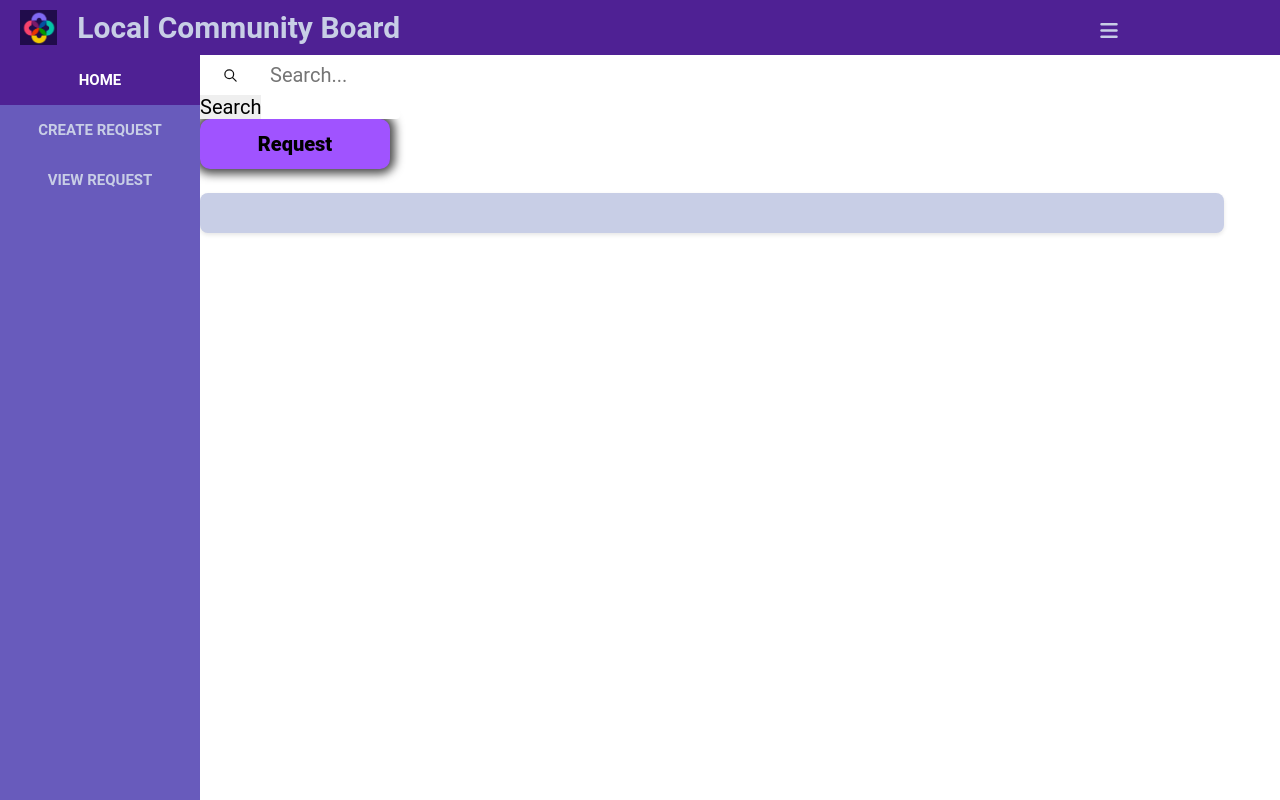
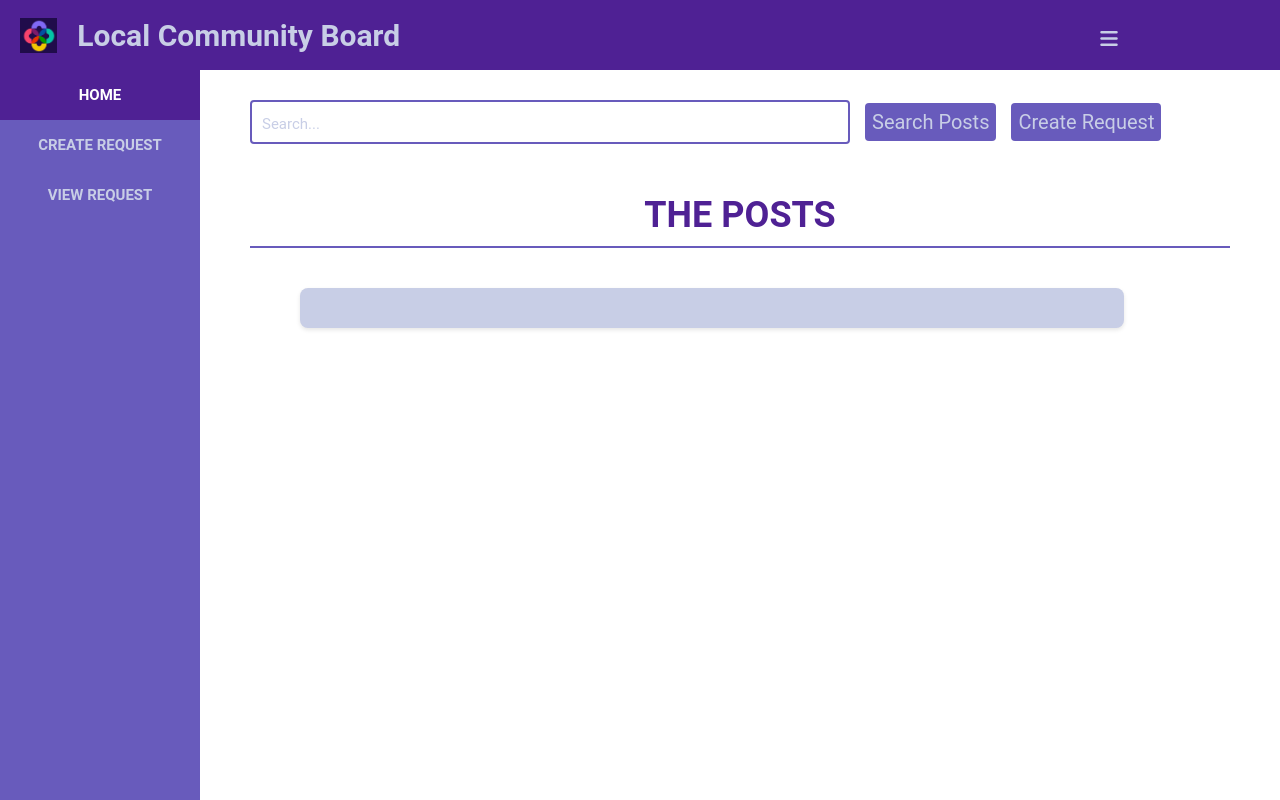
Before and after one commit to flappyfishhh/CITS5505-Web-Dev, a Flask app: page /index in a window 1280 px wide. Run offline with Flask 3, Linux system fonts and the light colour scheme; the visitor is signed in with stand-in values (Sample User, id 1); data that the repository does not hold is empty.

Commit message:
Code refactoring, updating the CSS

```diff
--- a/app/static/styling-css/common-elements-style.css
+++ b/app/static/styling-css/common-elements-style.css
@@ -25,6 +25,9 @@
     background:var(--elements-color);
     display:flex;
     align-items: center;
+    position: fixed;
+    width: 100%;
+    height:70px;
 }
 
 /* App Logo and application name in header styling */
@@ -93,7 +96,7 @@
     padding:7px;
     background-color: var(--main-color);
     color: var(--elements-color);
-    margin-top: 25px;
+    margin-top: 20px;
     border-radius: 4px;
     cursor: pointer;
     border: none;
@@ -111,6 +114,17 @@
 .profile-buttons a{
     font-size: 15px;
     font-weight: bold;
+}
+
+.profile-content{
+    display:flex;
+    align-items: center;
+}
+
+.profile-content img{
+    height:50px;
+    width:50px;
+    margin-left:35px;
 }
 
 .navigation-menu{
@@ -139,6 +153,7 @@
     height: 100%;
     position: fixed;
     border: black;
+    margin-top: 70px;
 }
 
 .sidebar a {
--- /dev/null
+++ b/app/static/styling-css/home-page.css
@@ -0,0 +1,150 @@
+.home-page{
+    padding-top:100px;
+    padding-left:250px;
+}
+
+.request-button,
+.search-button{
+    background-color: var(--base);
+    color: var(--main-color);
+    font-size: 20px;
+    margin-left: 15px;
+    padding:7px;
+    border: none;
+    text-align: center;
+    border-radius: 4px;
+}
+
+.request-button:hover,
+.search-button:hover{
+    background-color: var(--elements-color);
+    color: white;
+    line-height: 1.1;
+    cursor: pointer;
+}
+
+.top-options {
+    display: flex;
+    align-items: baseline;
+    flex-direction: row;
+}
+
+.top-options input {
+    border: 2px solid var(--base);
+    padding: 8px 10px;
+    border-radius: 4px;
+    width:600px;
+}
+
+.top-options input:hover {
+    border-color: var(--elements-color);
+}
+
+.top-options input::placeholder {
+    color:var(--main-color);
+    font-size: 15px;
+}
+
+.home-heading,
+.search-result-container h1 {
+    text-align: center;
+    color: var(--elements-color);
+    font-size: 36px;
+    margin-bottom: 40px;
+    text-transform: uppercase;
+    font-weight: bold;
+    border-bottom: 2px solid var(--base);
+    padding-bottom: 10px;
+    padding-top: 50px;
+    margin-top: 0;
+    margin-right:50px;
+}
+
+@media (max-width: 768px) {
+    .home-heading {
+        font-size: 28px;
+    }
+}
+
+#posts {
+    width: 80%;
+    margin: 0 50px;
+    padding: 20px;
+    background-color: var(--main-color);
+    border-radius: 8px;
+    box-shadow: 0 2px 4px rgba(0, 0, 0, 0.1);
+    margin-bottom:50px;
+}
+
+.post {
+    background-color: white;
+    border-radius: 4px;
+    padding: 15px;
+    margin-bottom: 20px;
+    box-shadow: 0 1px 3px rgba(0, 0, 0, 0.1);
+    transition: box-shadow 0.3s ease-in-out;
+}
+
+.author-details{
+    display:flex;
+    align-items: center;
+}
+
+.view-request-link a{
+    font-size: 15px;
+    color:var(--base);
+}
+
+.view-request-link a:hover{
+    font-size: 17px;
+    color:var(--elements-color);
+    font-weight: bold;
+}
+
+.post:hover {
+    box-shadow: 0 4px 8px rgba(0, 0, 0, 0.2);
+}
+
+.post h2 {
+    margin: 0;
+    color: var(--elements-color);
+    font-size: 24px;
+    font-weight: bold;
+}
+
+.post p {
+    color: #333;
+    line-height: 1.6;
+    margin-top: 10px;
+    font-size: 16px;
+}
+
+.post + .post {
+    border-top: var(--border);
+    padding-top: 20px;
+}
+
+.post img{
+    height:50px;
+    width:50px;
+    margin-right:10px;
+}
+
+@media (max-width: 768px) {
+    #posts {
+        width: 90%;
+    }
+
+    .post h2 {
+        font-size: 20px;
+    }
+
+    .post p {
+        font-size: 14px;
+    }
+}
+
+.search-result-container {
+    padding-top:100px;
+    padding-left:250px;
+}
--- a/app/static/styling-css/index-search-box.css
+++ b/app/static/styling-css/index-search-box.css
@@ -1,4 +1,4 @@
-
+/*
 
 .form {
     margin: 0 200px;
@@ -116,3 +116,4 @@
     transform: scale(1);
     transition: 0s;
   }
+   */
--- a/app/static/styling-css/posts.css
+++ /dev/null
@@ -1,72 +0,0 @@
-.content-container h1 {
-    text-align: center;
-    color: var(--elements-color);
-    font-size: 36px;
-    margin-bottom: 40px;
-    text-transform: uppercase;
-    font-weight: bold;
-    border-bottom: 2px solid var(--base);
-    padding-bottom: 10px;
-    margin-top: 0;
-}
-
-@media (max-width: 768px) {
-    .content-container h1 {
-        font-size: 28px;
-    }
-}
-
-#posts {
-    width: 80%;
-    margin: 0 200px;
-    padding: 20px;
-    background-color: var(--main-color);
-    border-radius: 8px;
-    box-shadow: 0 2px 4px rgba(0, 0, 0, 0.1);
-}
-
-.post {
-    background-color: white;
-    border-radius: 4px;
-    padding: 15px;
-    margin-bottom: 20px;
-    box-shadow: 0 1px 3px rgba(0, 0, 0, 0.1);
-    transition: box-shadow 0.3s ease-in-out;
-}
-
-.post:hover {
-    box-shadow: 0 4px 8px rgba(0, 0, 0, 0.2);
-}
-
-.post h2 {
-    margin: 0;
-    color: var(--elements-color);
-    font-size: 24px;
-    font-weight: bold;
-}
-
-.post p {
-    color: #333;
-    line-height: 1.6;
-    margin-top: 10px;
-    font-size: 16px;
-}
-
-.post + .post {
-    border-top: var(--border);
-    padding-top: 20px;
-}
-
-@media (max-width: 768px) {
-    #posts {
-        width: 90%;
-    }
-
-    .post h2 {
-        font-size: 20px;
-    }
-
-    .post p {
-        font-size: 14px;
-    }
-}
--- a/app/static/styling-css/request-button.css
+++ /dev/null
@@ -1,60 +0,0 @@
-.request-card {
-  margin: 0 200px;
-  width: 190px;
-  height: 50px;
-  background: rgb(160, 83, 255);
-  transition: all 0.4s;
-  border-radius: 10px;
-  box-shadow: 0px 0px 10px 5px rgba(0, 0, 0, 0.705);
-  font-size: 30px;
-  font-weight: 900;
-  display: flex;
-  justify-content: center;
-  align-items: center;
-  cursor: pointer;
-}
-
-.request-card:hover {
-  border-radius: 15px;
-  transform: scale(1.2);
-  box-shadow: 0px 0px 10px 5px rgba(0, 0, 0, 0.705);
-  background: rgb(127, 92, 255);
-}
-
-.button-content {
-  display: flex;
-  justify-content: center;
-  align-items: center;
-  position: relative;
-  width: 100%;
-  height: 100%;
-  transition: all 0.4s;
-}
-
-.button-content span {
-  display: block;
-  transition: all 0.4s;
-}
-
-.button-content .hidden-text {
-  opacity: 0;
-  transform: scale(0);
-  position: absolute;
-  left: 0;
-  top: 0;
-  width: 100%;
-  height: 100%;
-  display: flex;
-  justify-content: center;
-  align-items: center;
-}
-
-.card:hover .button-content span:first-child {
-  opacity: 0;
-  transform: scale(0);
-}
-
-.card:hover .button-content .hidden-text {
-  opacity: 1;
-  transform: scale(1);
-}
--- a/app/static/styling-css/search-result.css
+++ /dev/null
@@ -1,3 +0,0 @@
-.search-result-container {
-  margin: 0 200px;
-}
--- a/app/templates/base.html
+++ b/app/templates/base.html
@@ -36,17 +36,20 @@
       <nav class="navigation-menu">
         <div class="fa-solid fa-xmark" id="cancel-button"></div>
         <div class="profile-content">
-          <h3>{{ current_user.user_name }}</h3>
+          <div><h3>{{ current_user.user_name }}</h3></div>
+          <div><img
+            src="/static/user-account-image/{{current_user.avatar_filename}}"
+            alt="User Avatar"
+            /></div>
+        </div>
           <!-- user id is too personal too display -->
           <!-- <p>User Id</p>  -->
-          <img
+          <!-- <div></div><img
             src="/static/user-account-image/{{current_user.avatar_filename}}"
-            height="50"
-            width="50"
             alt="User Avatar"
           />
-        </div>
-        <div class="fa-solid fa-user-large" id="profile"></div>
+        </div> -->
+        <!-- <div class="fa-solid fa-user-large" id="profile"></div> -->
         <div class="user-button">
           <button class="profile-buttons" type="button">
             <a href="{{ url_for('myProfile') }}">My profile</a>
--- a/app/templates/create-request.html
+++ b/app/templates/create-request.html
@@ -9,6 +9,7 @@
   href="{{ url_for('static', filename='styling-css/create-request-style.css') }}"
 />
 <!-- The create request page allow user to create post content detail including the title, content and tags -->
+<div class="home-page">
   <div class="container">
     <h1>Create a Post</h1>
     <!-- anfter the submit button is clicked, a POST request to the "/submit" URL with the form data -->
@@ -47,6 +48,7 @@
       <p>{{ form.submit() }}</p>
     </form>
   </div>
+</div>
 <!-- Link to js sheet -->
 <script src="{{ url_for('static', filename='create-request.js')}}"></script>
 
--- a/app/templates/index.html
+++ b/app/templates/index.html
@@ -1,26 +1,42 @@
-{% extends "base.html" %} {% block content %}
-<script src="{{ url_for('static', filename='index.js')
-    }}"></script>
+{% extends "base.html" %}
+{% block content %}
+<script src="{{ url_for('static', filename='index.js') }}"></script>
 <link
   rel="stylesheet"
-  href="{{ url_for('static', filename='styling-css/index-search-box.css') }}"
+  href="{{ url_for('static', filename='styling-css/home-page.css') }}"
 />
-<link
-  rel="stylesheet"
-  href="{{ url_for('static', filename='styling-css/posts.css') }}"
-/>
-<form action="{{ url_for('search') }}" method="GET" class="form">
-  <label for="search">
-    <input
-      required=""
-      autocomplete="off"
-      placeholder="Search..."
-      id="search"
-      type="text"
-      name="query"
-    />
-    <div class="icon">
-      <svg
+<div class="home-page">
+  <form action="{{ url_for('search') }}" method="GET" class="search-posts">
+    <div class="top-options">
+      <div>
+        <label for="search">
+          <input required="" autocomplete="off" placeholder="Search..." id="search" type="text" name="query"/></div>
+          <div><button class="search-button" type="submit">Search Posts</button></div>
+          <div><button class="request-button" onclick="window.location.href = '../create-request'">Create Request</button></div>
+    </div>
+  </form>
+
+  <h1 class="home-heading">The Posts</h1>
+  <div id="posts">
+    {% for post in posts %}
+    <div class="post">
+      <div class="author-details">
+        <div><img
+          src="/static/user-account-image/{{post.author.avatar_filename}}"
+          alt="User Avatar"
+          /></div>
+        <div><h2>{{ post.author.user_name }}</h2></div>
+      </div>
+      <p>{{ post.request_title }}</p>
+      <p class="view-request-link"><a href="{{ url_for('ViewRequest', request_id=post.request_id) }}">View Full Request >></a></p>
+    </div>
+    <hr />
+
+  {% endfor %}
+  </div>
+</div>
+
+      <!-- <svg
         stroke-width="2"
         stroke="currentColor"
         viewBox="0 0 24 24"
@@ -60,34 +76,6 @@
     </button>
   </label>
   <button type="submit">Search</button>
-</form>
+</form> -->
 
-<div class="request-card" onclick="window.location.href = '../create-request'">
-  <div class="button-content">
-    <span>Request</span>
-    <span class="hidden-text">Create Request</span>
-  </div>
-</div>
-<link rel="stylesheet" href="../static/styling-css/request-button.css" />
-<h1>The Posts</h1>
-<div id="posts">
-  {% for post in posts %}
-  <div class="post">
-    <img
-      src="/static/user-account-image/{{post.author.avatar_filename}}"
-      height="50"
-      width="50"
-      alt="User Avatar"
-    />
-    <h2>{{ post.author.user_name }}</h2>
-    <!-- redirect to the view request page when one title is clicked -->
-    <p>
-      <a href="{{ url_for('ViewRequest', request_id=post.request_id) }}"
-        >{{ post.request_title }}</a
-      >
-    </p>
-  </div>
-  <hr />
-  {% endfor %}
-</div>
 {% endblock %}
--- a/app/templates/search.html
+++ b/app/templates/search.html
@@ -1,7 +1,7 @@
 {% extends "base.html" %} {% block content %}
 <link
   rel="stylesheet"
-  href="{{ url_for('static', filename='styling-css/search-result.css') }}"
+  href="{{ url_for('static', filename='styling-css/home-page.css') }}"
 />
 <div class="search-result-container">
   <h1>Search Results</h1>
@@ -10,8 +10,7 @@
     <div class="post">
       <h2>{{ result.author.user_name }}</h2>
       <a href="{{ url_for('ViewRequest', request_id=result.request_id) }}"
-        >{{ result.request_title }}</a
-      >
+        >{{ result.request_title }}</a>
       <p>{{ result.request_content }}</p>
     </div>
     <hr />
```
Also changed, not shown: app/static/my-profile.js (added, +16 -0 lines), app/static/styling-css/create-request-style.css (+23 -8 lines), app/static/styling-css/my-profile.css (+51 -1 lines), app/static/styling-css/view-request.css (+19 -3 lines), app/templates/my-profile.html (+20 -7 lines), app/templates/view-request.html (+21 -23 lines). Lines whose indentation alone changed are shown as unchanged.
